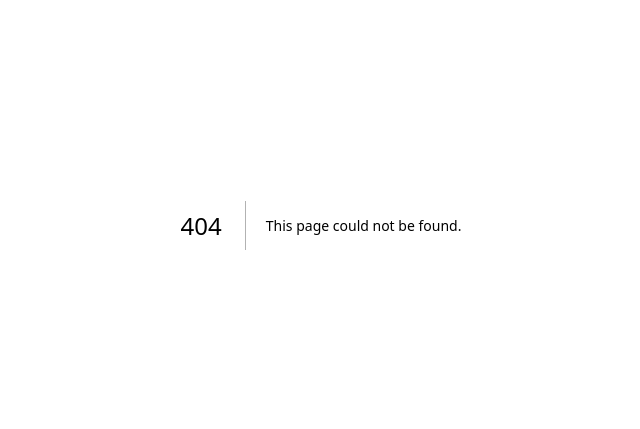
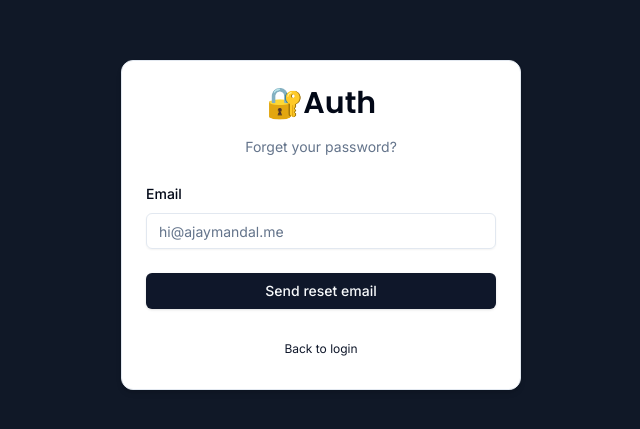
Before and after one commit to ajay-mandal/Auth_toolkit, a Next.js app: page /reset in a window 1280 px wide. Before the commit this address had no page. Shown: the part 175-604 px from the top of the page, without its empty margins (319-959 px from the left). Built offline with nearby package versions, Linux system fonts and the light colour scheme.

Commit message:
reset form in progress

```diff
--- /dev/null
+++ b/actions/new-verification.ts
@@ -0,0 +1,39 @@
+"use server";
+
+import { db } from "@/lib/db";
+import { getUserByEmail } from "@/data/user";
+import { getVerificationTokenByToken } from "@/data/verification-token";
+
+export const newVerification = async ( token: string) => {
+    const existingToken = await getVerificationTokenByToken(token);
+
+    if(!existingToken) {
+        return { error: "Token does not exist!"};
+    }
+
+    const hadExpired = new Date(existingToken.expires) < new Date();
+
+    if(hadExpired) {
+        return { error: "Token has expired!" };
+    }
+
+    const existingUser = await getUserByEmail(existingToken.email);
+
+    if(!existingUser) {
+        return { error: "Email does not exist!" };
+    }
+
+    await db.user.update({
+        where: { id: existingUser.id},
+        data: {
+            emailVerified: new Date(),
+            email: existingToken.email
+        }
+    });
+
+    await db.verificationToken.delete({
+        where: { id: existingToken.id },
+    });
+
+    return { success: "Email verified!"}
+}
--- /dev/null
+++ b/actions/reset.ts
@@ -0,0 +1,24 @@
+"use server";
+
+import * as z from "zod";
+
+import { ResetSchema } from "@/zod/validator";
+import { getUserByEmail } from "@/data/user";
+
+export const reset = async (values: z.infer<typeof ResetSchema>) => {
+    const validatedFields = ResetSchema.safeParse(values);
+    if(!validatedFields.success) {
+        return { error : "Invalid email!" };
+    }
+    const { email } = validatedFields.data;
+
+    const existingUser = await getUserByEmail(email);
+
+    if(!existingUser) {
+        return { error: "Email not found!" };
+    }
+
+    // TODO: Generate token and send email
+
+    return { success: "Reset email sent!" };
+}
--- /dev/null
+++ b/app/(auth)/new-verification/page.tsx
@@ -0,0 +1,7 @@
+import { NewVerificationForm } from "@/components/auth/new-verification-form";
+
+export default function NewVerification() {
+    return(
+        <NewVerificationForm />
+    )
+}
--- /dev/null
+++ b/app/(auth)/reset/page.tsx
@@ -0,0 +1,7 @@
+import { ResetForm } from "@/components/auth/reset-form";
+
+export default function ResetPage() {
+    return(
+        <ResetForm />
+    )
+}
--- /dev/null
+++ b/components/auth/new-verification-form.tsx
@@ -0,0 +1,57 @@
+"use client";
+
+import { CardWrapper } from "@/components/auth/card-wrapper";
+import { PuffLoader } from "react-spinners";
+import { useSearchParams } from "next/navigation";
+import { useCallback, useEffect, useState } from "react";
+import { newVerification } from "@/actions/new-verification";
+import { FormError } from "@/components/form-error";
+import { FormSuccess } from "@/components/form-success";
+
+export const NewVerificationForm = () => {
+
+    const [error, setError ] = useState<string | undefined>();
+    const [success, setSuccess ] = useState<string | undefined>();
+
+    const searchParams = useSearchParams();
+    const token = searchParams.get("token");
+
+    const onSubmit = useCallback(() => {
+        if (success || error) return;
+
+        if(!token) {
+            setError("Missing token!")
+            return;
+        }
+        newVerification(token)
+            .then((data)=> {
+                setSuccess(data.success);
+                setError(data.error);
+            })
+            .catch(()=> {
+                setError("Something went wrong!");
+            })
+    }, [token, success, error]);
+
+    useEffect(()=> {
+        onSubmit();
+    },[onSubmit]);
+
+    return(
+        <CardWrapper
+        headerLabel="Confirming your verification"
+        backButtonHref="/login"
+        backButtonLabel="Back to login"
+        >
+            <div className="flex items-center w-full justify-center">
+                {!success && !error && (
+                    <PuffLoader />
+                )}
+                <FormSuccess message={success} />
+                {!success && (
+                    <FormError message={error} />
+                )}
+            </div>
+        </CardWrapper>
+    )
+}
--- /dev/null
+++ b/components/auth/reset-form.tsx
@@ -0,0 +1,86 @@
+"use client";
+import { useForm } from "react-hook-form";
+import { zodResolver } from "@hookform/resolvers/zod";
+import * as z from 'zod';
+import { ResetSchema } from "@/zod/validator";
+import { useState, useTransition } from "react";
+
+import {
+    Form,
+    FormControl,
+    FormField,
+    FormItem,
+    FormLabel,
+    FormMessage
+} from "@/components/ui/form";
+import { CardWrapper } from "@/components/auth/card-wrapper";
+import { Input } from "@/components/ui/input";
+import { Button } from "@/components/ui/button";
+import { FormError } from "@/components/form-error";
+import { FormSuccess } from "@/components/form-success";
+import { reset } from "@/actions/reset";
+export function ResetForm() {
+
+    const [ error, setError ] = useState<string | undefined>("");
+    const [ success, setSuccess ] = useState<string | undefined>("");
+
+    const [ isPending, startTransition ] = useTransition();
+
+    const form = useForm<z.infer<typeof ResetSchema>>({
+        resolver: zodResolver(ResetSchema),
+        defaultValues: {
+            email:"",
+        },
+    });
+
+    const onSubmit = (values: z.infer<typeof ResetSchema>) => {
+        setError("");
+        setSuccess("");
+        startTransition(()=>{
+            reset(values)
+            .then((data)=>{
+                setError(data?.error);
+                setSuccess(data?.success);
+            })
+        });
+    }
+
+    return(
+        <CardWrapper
+        headerLabel="Forget your password?"
+        backButtonLabel="Back to login"
+        backButtonHref="/login"
+        >
+            <Form {...form}>
+                <form onSubmit={form.handleSubmit(onSubmit)}
+                className="space-y-6"
+                >
+                    <div className="space-y-4">
+                        <FormField
+                        control={form.control}
+                        name="email"
+                        render={({ field })=>(
+                            <FormItem>
+                                <FormLabel>Email</FormLabel>
+                                <FormControl>
+                                    <Input
+                                    {...field}
+                                    disabled={isPending}
+                                    placeholder="hi@ajaymandal.me"
+                                    type="email"/>
+                                </FormControl>
+                                <FormMessage/>
+                            </FormItem>
+                        )}
+                        />
+                    </div>
+                    <FormError message={error}/>
+                    <FormSuccess message={success}/>
+                    <Button type="submit" className="w-full" disabled={isPending}>
+                        Send reset email
+                    </Button>
+                </form>
+            </Form>
+        </CardWrapper>
+    )
+}
```
